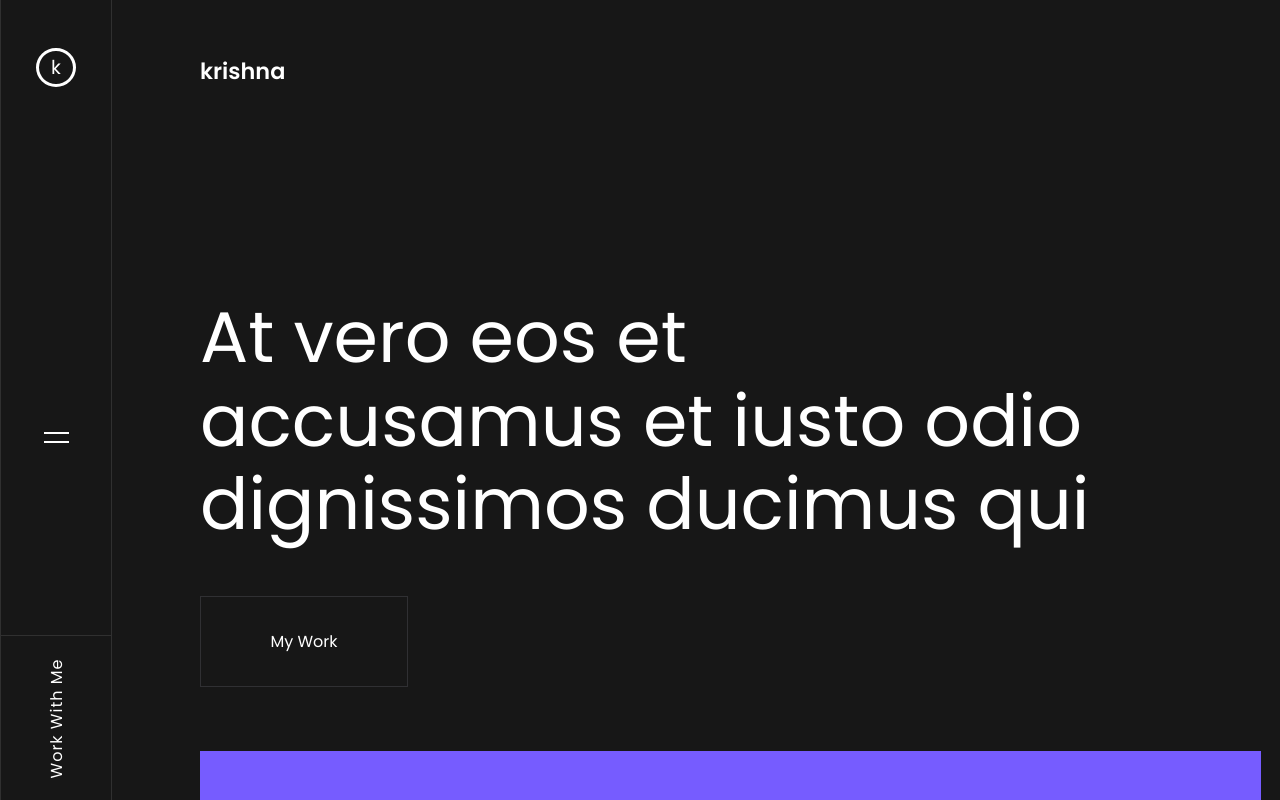
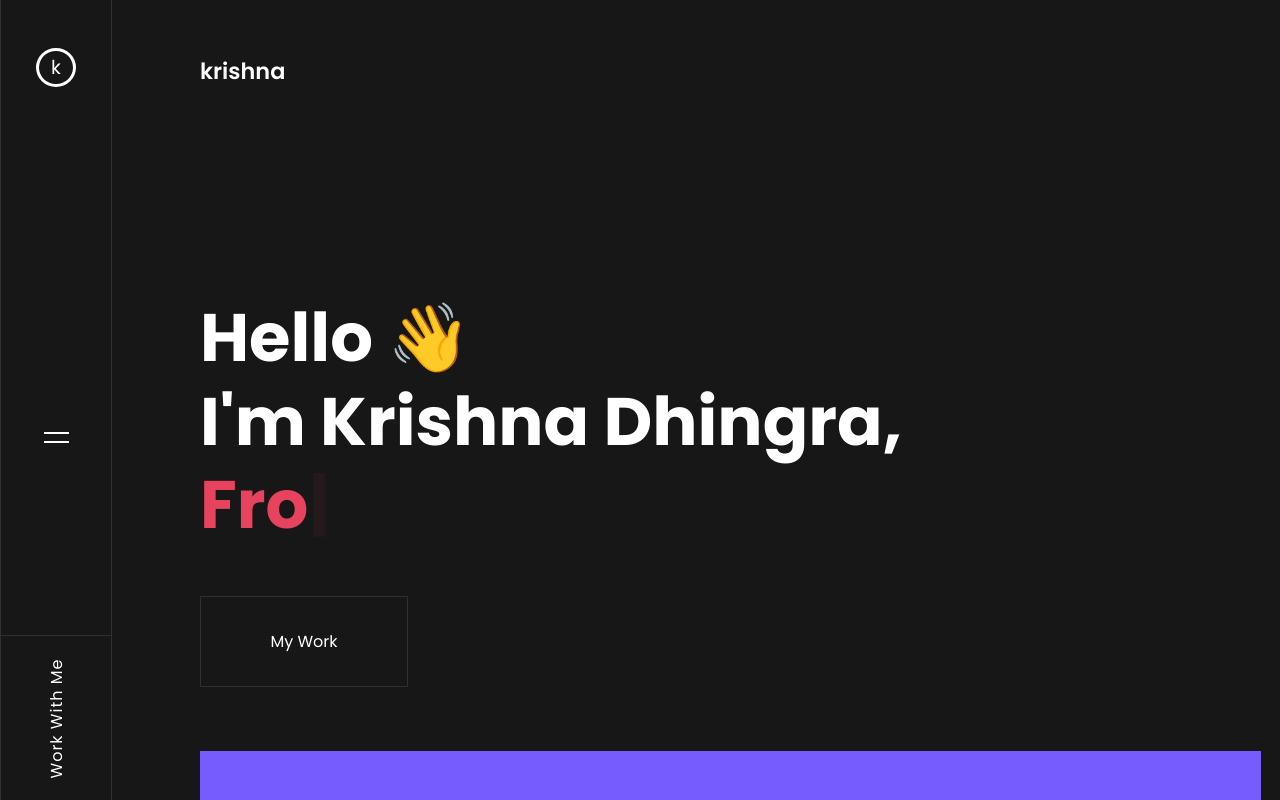
Before and after one commit to KrishnaDhingra/portfolio-website, a React (Create React App) app: page / in a window 1280 px wide. Shown: the top 800 px of the page. Built offline with nearby package versions, Linux system fonts and the light colour scheme.

Commit message:
Changing the look of the home top component a bit and also implementing the typing effect

```diff
--- a/package.json
+++ b/package.json
@@ -16,6 +16,7 @@
     "react-router": "^5.2.0",
     "react-router-dom": "^5.2.0",
     "react-scripts": "4.0.3",
+    "typewriter-effect": "^2.18.2",
     "validator": "^13.6.0",
     "web-vitals": "^1.1.2"
   },
--- a/src/components/First_Home_Component/first_home_component.css
+++ b/src/components/First_Home_Component/first_home_component.css
@@ -24,7 +24,8 @@
 .home_text_left{
     flex-basis: 85%;
     line-height: 5.2rem;
-    font-size: 4.475rem;
+    font-size: 4.2rem;
+    font-weight: 700;
 }
 .home_text_right{
     flex-basis: 15%;
@@ -37,11 +38,30 @@
     color: white;
     border: 1px solid #303033;
     background-color: transparent;
+    position: relative;
+    overflow: hidden;
+    z-index: 1;
 }
 .home_button:hover{
-    transition: all 0.4s;
+    transition: all 0.3s;
     color: black;
+}
+.home_button::before{
+    content: '';
+    transition: all 0.3s;
+    position: absolute;
+    z-index: -1;
+    top: 0;
+    left: -100%;
+    height: 100%;
+    width: 100%;
     background-color: white;
+}
+.home_button:hover::before{
+    left: 0
+}
+.typing_text{
+    color: rgb(231, 66, 94)
 }
 @media only screen and (max-width: 1200px){
     .home_top_container{
--- a/src/components/First_Home_Component/index.js
+++ b/src/components/First_Home_Component/index.js
@@ -2,6 +2,7 @@ import React, {useEffect} from 'react';
 import './first_home_component.css'
 import { Link } from 'react-router-dom'
 import Aos from 'aos'
+import Typewriter from "typewriter-effect";
 
 function First_Home_Component() {
 
@@ -18,7 +19,17 @@ function First_Home_Component() {
 
       <div className="home_bottom_container">
         <div className="home_text_container">
-          <div className="home_text_left">At vero eos et accusamus et iusto odio dignissimos ducimus qui</div>
+          <div
+            className="home_text_left">
+            Hello 👋<br /> I'm Krishna Dhingra, <br />
+
+            <span className="typing_text"><Typewriter
+              options={{
+                strings: ['Frontend Developer', 'Student'],
+                autoStart: true,
+                loop: true,
+              }}/></span>
+          </div>
           <div className="home_text_right"></div>
         </div>
         <Link to="/work">
--- a/src/components/Footer/footer.css
+++ b/src/components/Footer/footer.css
@@ -37,6 +37,7 @@
 .contact_text li a{
     display: flex;
     align-items: center;
+    color: rgb(255, 255, 255);
 }
 .contact_text li:hover a{
     transition: all 0.2s;
```
Also changed, not shown: 1 other file (tests, documents, lock files or other folders).
